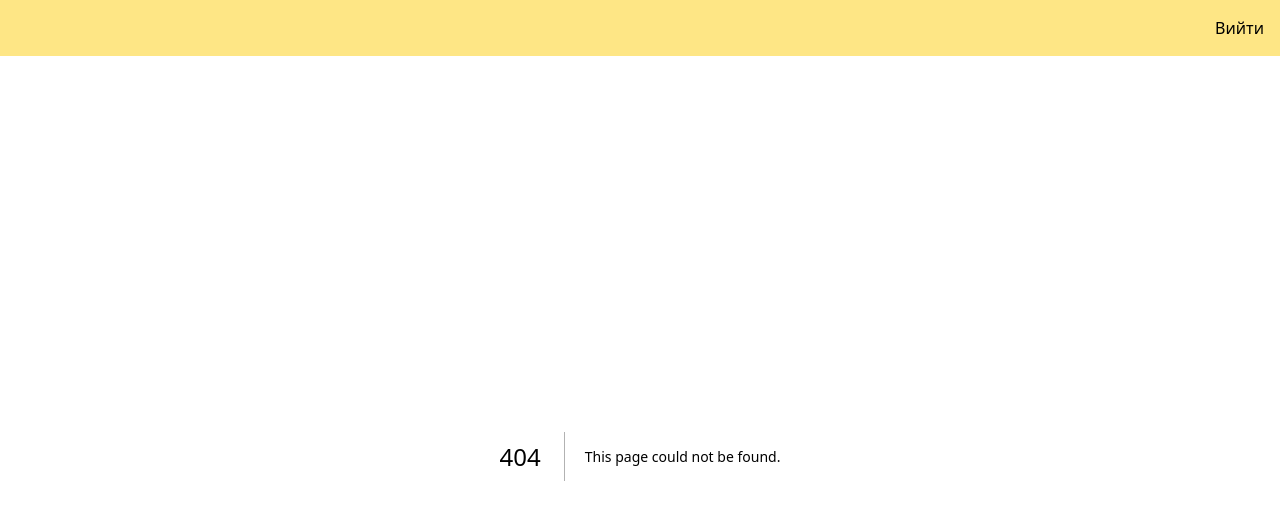
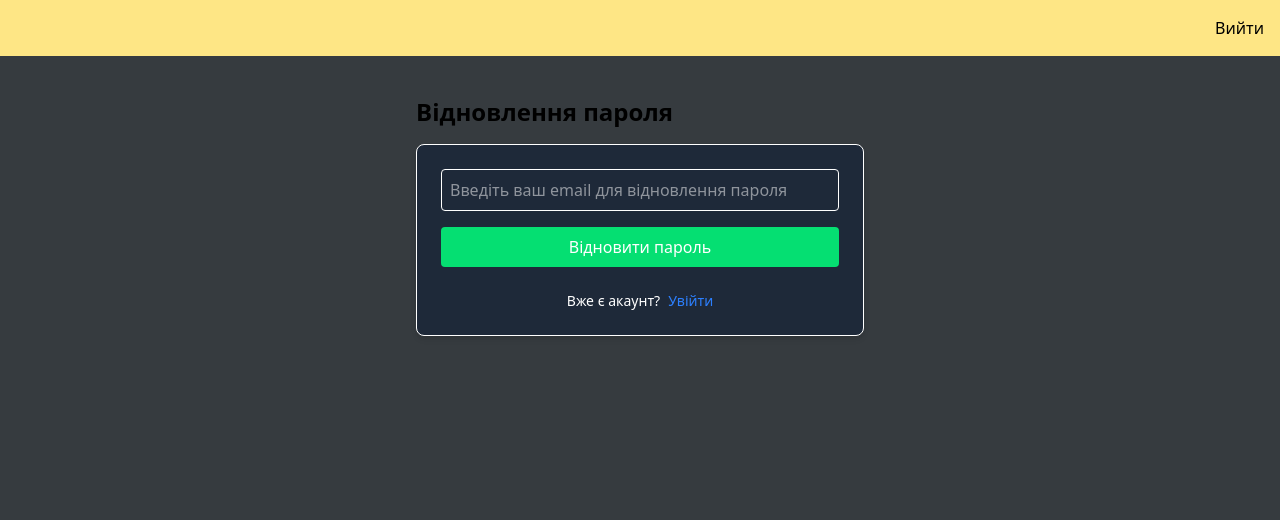
Before and after one commit to AtamanchukM/book-exchange, a Next.js app: page /auth/forgot-password in a window 1280 px wide. Before the commit this address had no page. Shown: the top 520 px of the page. Built offline with nearby package versions, Linux system fonts and the light colour scheme.

Commit message:
add reset Password

```diff
--- a/src/app/adminPanel/page.tsx
+++ b/src/app/adminPanel/page.tsx
@@ -6,8 +6,12 @@ import { useBooks } from "@/hooks/useBooks";
 import Details from "@/components/common/Details";
 import DeleteBook from "@/components/common/DeleteBook";
 import { useSearchStore } from "@/stores/useSearchStore";
+import { collection, getDocs } from "firebase/firestore";
+import { db } from "@/lib/firebase/firebase";
+import { useEffect, useState } from "react";
 
 export default function AdminPanel() {
+  const [users, setUsers] = useState([]);
   const { books } = useBooks();
   const query = useSearchStore((s) => s.query);
   const filteredBooks = books.filter(
@@ -16,10 +20,25 @@ export default function AdminPanel() {
       book.author.toLowerCase().includes(query.toLowerCase())
   );
 
+  const fetchAllUsers = async () => {
+    const usersCol = collection(db, "users");
+    const userSnapshot = await getDocs(usersCol);
+    return userSnapshot.docs.map((doc) => doc.data());
+  };
+  useEffect(() => {
+    const getUsers = async () => {
+      const users = await fetchAllUsers();
+      setUsers(users);
+    };
+    getUsers();
+  }, []);
   return (
     <ProtectedAdmin>
       <Container>
-        <h1>Admin Panel</h1>
+        <h1 className="text-white text-3xl">Admin Panel</h1>
+        <span className="text-white text-2xl">
+          Users: {users.map((user) => user.name).join(", ")}
+        </span>
         <BookList
           books={filteredBooks}
           renderActions={(book) => (
--- /dev/null
+++ b/src/app/auth/forgot-password/page.tsx
@@ -0,0 +1,15 @@
+"use client";
+
+import { restoreSchema } from "@/lib/schema/authSchema";
+import AuthForm from "@/components/forms/AuthForm";
+export default function ForgotPassword() {
+  return (
+    <AuthForm
+      title="Відновлення пароля"
+      initialValues={{ emailRestore: "" }}
+      validationSchema={restoreSchema}
+      method="restore"
+      buttonText="Відновити пароль"
+    />
+  );
+}
--- a/src/components/common/Details.tsx
+++ b/src/components/common/Details.tsx
@@ -1,17 +1,11 @@
 import Link from "next/link";
-import { useBooks } from "@/hooks/useBooks";
-export default function Details(id: any) {
-  const { books } = useBooks();
-  const book = books.find((b) => b.id === id.id)!;
-  if (!book) {
-    return <div>Loading...</div>;
-  }
 
+export default function Details({ id }: { id: string }) {
   return (
     <div>
       <Link
-        href={`/books/${book.id}`}
-        className=" py-2 px-4 bg-green-400 hover:bg-green-600 transition-all flex justify-center items-center rounded "
+        href={`/books/${id}`}
+        className="py-2 px-4 bg-green-400 hover:bg-green-600 transition-all flex justify-center items-center rounded"
       >
         Detail
       </Link>
--- a/src/components/forms/AuthForm.tsx
+++ b/src/components/forms/AuthForm.tsx
@@ -1,30 +1,33 @@
-import React from "react";
+"use client";
 import { Formik, Form, Field, ErrorMessage } from "formik";
 import { useRouter } from "next/navigation";
 import { useAuthStore } from "@/stores/useAuthStore";
 import { loginSchema } from "@/lib/schema/authSchema";
 import { restoreSchema } from "@/lib/schema/authSchema";
 import { registerSchema } from "@/lib/schema/authSchema";
+import Link from "next/link";
 
 type AuthFormProps = {
   title: string;
   initialValues: {
     name?: string;
-    email: string;
-    password: string;
+    email?: string;
+    emailRestore?: string;
+    password?: string;
   };
   validationSchema:
     | typeof loginSchema
     | typeof registerSchema
     | typeof restoreSchema;
   buttonText: string;
-  method: "register" | "login";
+  method: "register" | "login" | "restore";
 };
 
 export default function AuthForm(props: AuthFormProps) {
   const router = useRouter();
   const register = useAuthStore((state) => state.register);
   const login = useAuthStore((state) => state.login);
+  const restore = useAuthStore((state) => state.restore);
   return (
     <div className="max-w-md mx-auto mt-10 flex flex-col">
       <h1 className="text-2xl font-bold mb-4">{props.title}</h1>
@@ -35,8 +38,10 @@ export default function AuthForm(props: AuthFormProps) {
           try {
             if (props.method === "login") {
               await login(values.email, values.password);
-            } else {
+            } else if (props.method === "register") {
               await register(values.name || "", values.email, values.password);
+            } else if (props.method === "restore") {
+              await restore(values.emailRestore || "");
             }
             alert("Успішно!");
             router.push("/books");
@@ -64,6 +69,7 @@ export default function AuthForm(props: AuthFormProps) {
                 />
               </div>
             )}
+            {props.method !== "restore" && (
               <div>
                 <Field
                   name="email"
@@ -77,6 +83,25 @@ export default function AuthForm(props: AuthFormProps) {
                   className="text-red-500 text-sm"
                 />
               </div>
+            )}
+            {/* RESET PASSWORD */}
+            {props.method === "restore" ? (
+              <div>
+                <Field
+                  name="emailRestore"
+                  type="email"
+                  placeholder="Введіть ваш email для відновлення пароля"
+                  className="border p-2 w-full rounded"
+                />
+                <ErrorMessage
+                  name="emailRestore"
+                  component="div"
+                  className="text-red-500 text-sm"
+                />
+              </div>
+            ) : null}
+
+            {props.method !== "restore" && (
               <div>
                 <Field
                   name="password"
@@ -90,6 +115,7 @@ export default function AuthForm(props: AuthFormProps) {
                   className="text-red-500 text-sm"
                 />
               </div>
+            )}
             <button
               type="submit"
               disabled={isSubmitting}
@@ -98,28 +124,37 @@ export default function AuthForm(props: AuthFormProps) {
               {props.buttonText}
             </button>
             {props.method === "login" ? (
-              <div className="text-sm mt-2 flex justify-center gap-2">
+              <div className="text-sm mt-2 flex flex-col justify-center items-center gap-2">
+                <div className="flex justify-center gap-2">
+                  Забули пароль?
+                  <Link
+                    href="/auth/forgot-password"
+                    className="text-blue-500 hover:underline"
+                  >
+                    Відновити
+                  </Link>
+                </div>
+                <div className=" flex justify-center gap-2">
                   Немає акаунту?
-                <a
+                  <Link
                     href="/auth/register"
                     className="text-blue-500 hover:underline"
                   >
                     Зареєструватися
-                </a>
+                  </Link>
+                </div>
               </div>
             ) : (
               <div className="text-sm mt-2 flex justify-center gap-2">
                 Вже є акаунт?
-                <a
+                <Link
                   href="/auth/login"
                   className="text-blue-500 hover:underline"
                 >
                   Увійти
-                </a>
+                </Link>
               </div>
-            )
-
-            }
+            )}
           </Form>
         )}
       </Formik>
--- a/src/components/layout/Header.tsx
+++ b/src/components/layout/Header.tsx
@@ -36,7 +36,7 @@ export default function Header() {
         <button
           onClick={() => {
             logout();
-            route.push("/login");
+            route.push("/auth/login");
           }}
           className=""
         >
--- a/src/lib/schema/authSchema.ts
+++ b/src/lib/schema/authSchema.ts
@@ -16,8 +16,8 @@ export const loginSchema = Yup.object({
 });
 
 export const restoreSchema = Yup.object({
-  email: Yup.string().email("Некоректний email").required("Email обов’язковий"),
-  newPassword: Yup.string()
-    .min(6, "Мінімум 6 символів")
-    .required("Новий пароль обов’язковий"),
+  emailRestore: Yup.string()
+    .email("Некоректний email")
+    .required("Email обов’язковий")
+
 });
--- a/src/stores/useAuthStore.ts
+++ b/src/stores/useAuthStore.ts
@@ -3,6 +3,7 @@ import { persist } from "zustand/middleware";
 import {
   createUserWithEmailAndPassword,
   signInWithEmailAndPassword,
+  sendPasswordResetEmail
 } from "firebase/auth";
 import { auth, db } from "@/lib/firebase/firebase";
 import { doc, setDoc, getDoc } from "firebase/firestore";
@@ -11,6 +12,7 @@ interface AuthUser {
   uid: string;
   name?: string;
   email: string;
+  restoreEmail?: string;
   role?: string;
   token?: string;
 }
@@ -19,9 +21,11 @@ interface AuthState {
   user: AuthUser | null;
   loading: boolean;
   error: string | null;
+  success?: string | null;
   register: (name: string, email: string, password: string) => Promise<void>;
   login: (email: string, password: string) => Promise<void>;
   logout: () => Promise<void>;
+  restore: (email: string) => Promise<void>;
   setLoading: (loading: boolean) => void;
   setError: (error: string | null) => void;
   resetAuth: () => void;
@@ -34,6 +38,7 @@ export const useAuthStore = create<AuthState>()(
       user: null,
       loading: false,
       error: null,
+      success: null,
 
       register: async (name, email, password) => {
         set({ loading: true, error: null });
@@ -69,6 +74,8 @@ export const useAuthStore = create<AuthState>()(
         }
       },
 
+
+
       login: async (email, password) => {
         set({ loading: true, error: null });
         try {
@@ -95,6 +102,16 @@ export const useAuthStore = create<AuthState>()(
         }
       },
 
+      restore: async (restoreEmail) => {
+        set({ loading: true, error: null, success: null });
+        try {
+          await sendPasswordResetEmail(auth, restoreEmail);
+          set({ loading: false, success: "Лист для відновлення паролю надіслано на вашу електронну пошту." });
+        } catch (error: any) {
+          set({ error: error.message, loading: false, success: null });
+        }
+      },
+
       logout: async () => {
         set({ loading: true, error: null });
         try {
```
Lines whose indentation alone changed are shown as unchanged.
